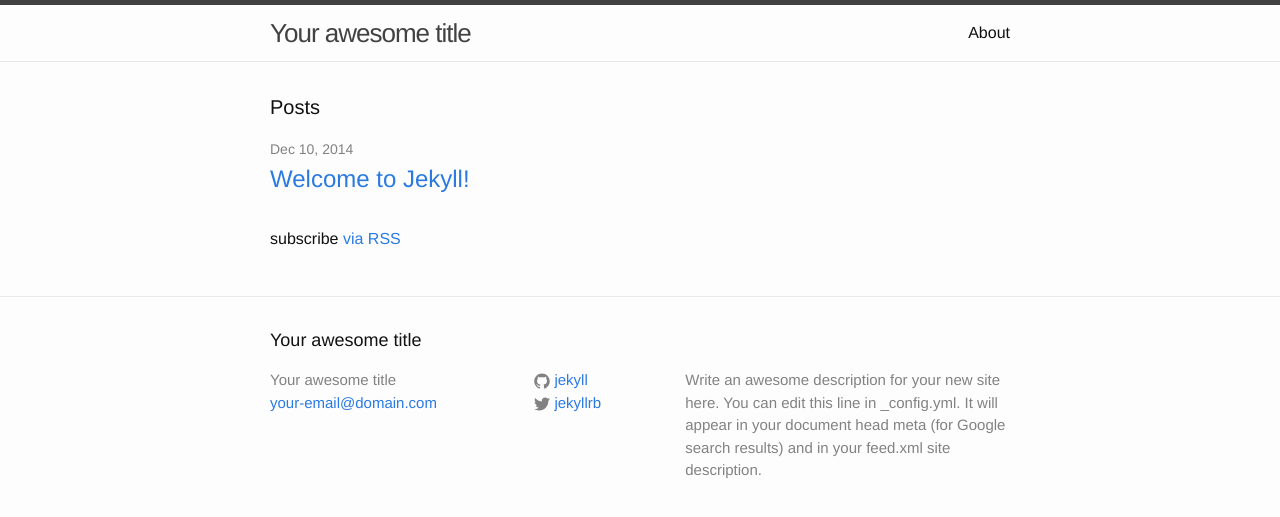
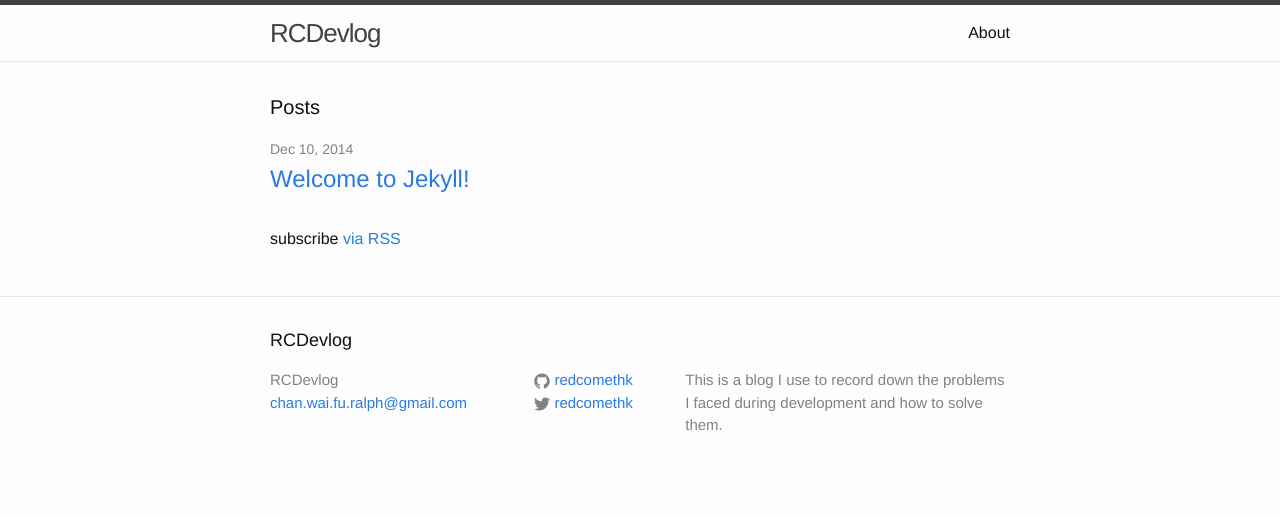
Before and after one commit to redcomethk/redcomethk.github.io, a Jekyll site: the page built from index.html, in a window 1280 px wide. Shown: the top 517 px of the page. Built offline with Jekyll 4.4.1, drawn with Linux system fonts in a browser that asks for light colours.

Commit message:
Update _config.yml
Update the _config.yml with the information of RCDevlog

```diff
--- a/_config.yml
+++ b/_config.yml
@@ -1,14 +1,12 @@
 # Site settings
-title: Your awesome title
-email: your-email@domain.com
+title: RCDevlog
+email: chan.wai.fu.ralph@gmail.com
 description: > # this means to ignore newlines until "baseurl:"
-  Write an awesome description for your new site here. You can edit this
-  line in _config.yml. It will appear in your document head meta (for
-  Google search results) and in your feed.xml site description.
+  This is a blog I use to record down the problems I faced during development and how to solve them.
 baseurl: "" # the subpath of your site, e.g. /blog/
-url: "http://yourdomain.com" # the base hostname & protocol for your site
-twitter_username: jekyllrb
-github_username:  jekyll
+url: "http://redcomethk.github.io" # the base hostname & protocol for your site
+twitter_username: redcomethk
+github_username:  redcomethk
 
 # Build settings
 markdown: kramdown
```
